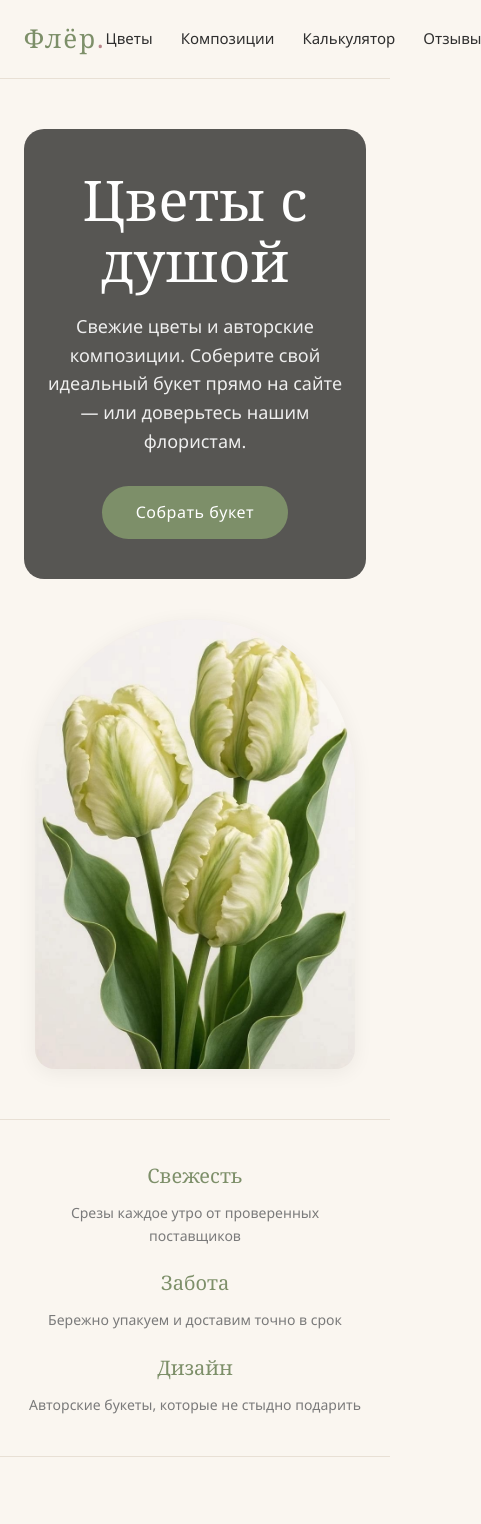
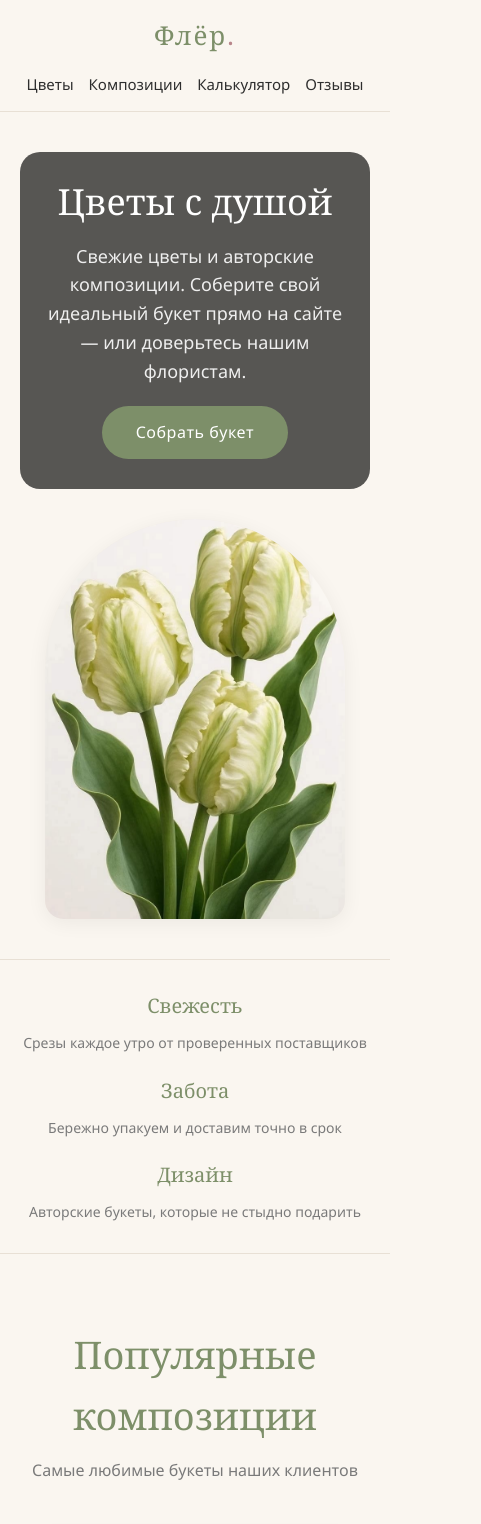
Before and after one commit to Anabool/Flower-shop-website, a website: page index.html in a window 390 px wide. Shown: the top 1524 px of the page, 481 px wide, since content can reach past the window. Drawn offline with Linux system fonts and the light colour scheme.

Commit message:
Update style.css

```diff
--- a/css/style.css
+++ b/css/style.css
@@ -749,3 +749,78 @@ footer .logo {
         grid-template-columns: 1fr;
     }
 }
+/* ==================== АДАПТАЦИЯ ПОД ТЕЛЕФОНЫ ==================== */
+@media (max-width: 768px) {
+    /* 1. Шапка сайта */
+    .nav {
+        flex-direction: column; /* Логотип сверху, меню снизу */
+        gap: 15px;
+        padding: 15px;
+    }
+    .nav-links {
+        flex-wrap: wrap; /* Ссылки переносятся на новую строку, если не влезают */
+        justify-content: center;
+        gap: 15px;
+        font-size: 14px;
+    }
+
+    /* 2. Главный блок (текст и картинка) */
+    .hero-split {
+        flex-direction: column; /* Ставим картинку под текст */
+        text-align: center;
+        padding: 40px 20px;
+        gap: 30px;
+    }
+    .hero-text {
+        padding: 30px 20px;
+    }
+    .hero-text h1 {
+        font-size: 36px; /* Уменьшаем заголовок */
+    }
+    .hero-text p {
+        margin: 0 auto 20px;
+    }
+    .hero-image {
+        width: 100%;
+        max-width: 300px;
+        height: 400px;
+        margin: 0 auto;
+    }
+
+    /* 3. Блок преимуществ */
+    .features-strip {
+        grid-template-columns: 1fr; /* В один столбик */
+        padding: 30px 20px;
+    }
+
+    /* 4. Сетки карточек (цветы, популярные букеты) */
+    .grid, #popularGrid {
+        grid-template-columns: 1fr; /* Карточки в один столбик */
+    }
+    .card-image {
+        height: 250px; /* Картинки повыше */
+    }
+
+    /* 5. Калькулятор, фильтры и оформление заказа */
+    .calc-grid, .filter-panel {
+        grid-template-columns: 1fr; /* Колонки встают друг под друга */
+    }
+    .calc-wrap {
+        padding: 20px; /* Уменьшаем отступы внутри блоков */
+    }
+
+    /* 6. Всплывающие окна (модалки) */
+    .modal {
+        width: 95%;
+        max-height: 85vh;
+    }
+    .modal-hero {
+        height: 200px;
+    }
+    .modal-body {
+        padding: 20px;
+    }
+    .modal-body h2 {
+        font-size: 26px;
+    }
+}
```
